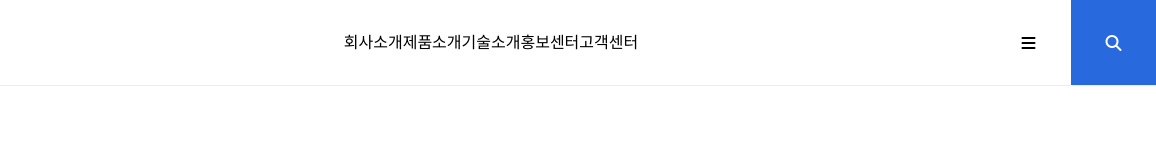
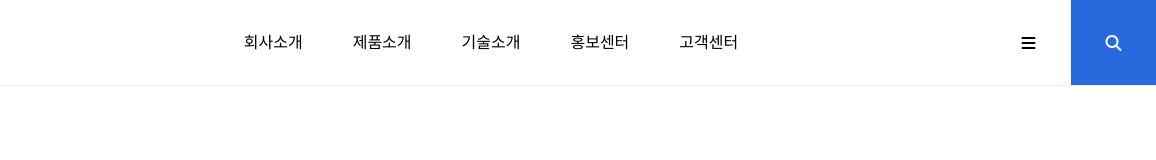
Before and after one commit to Kim-so-young/so0, a plain HTML site: page index.html in a window 1280 px wide. Shown: the full height of the page, 124-1280 px from the left. Drawn offline with Linux system fonts and the light colour scheme.

Commit message:
global_nav create

```diff
--- a/css/style.css
+++ b/css/style.css
@@ -13,6 +13,8 @@ header{
 }
 .nav__wrap{
     display: flex;
+    justify-content: center;
+    align-items: center;
     height: 100%;
 }
 .nav__wrap li{
@@ -20,12 +22,14 @@ header{
     justify-content: center;
     align-items: center;
 }
+.nav__wrap li:not(.last){
+    margin-right: 50px;
+}
 .header__menu{
     display: flex;
     height: 100%;
     width: 170px;
 }
-
 .header__menu div{
     display: flex;
     justify-content: center;
@@ -35,9 +39,7 @@ header{
 }
 .header__menu--search{
     background-color: #286add;
-
 }
 .header__menu--search i{
     color: #fff;
-
 }
--- a/index.html
+++ b/index.html
@@ -17,7 +17,7 @@
                 <li>제품소개</li>
                 <li>기술소개</li>
                 <li>홍보센터</li>
-                <li>고객센터</li>
+                <li class="last">고객센터</li>
             </ul>
         </nav>
         <div class="header__menu">
```
